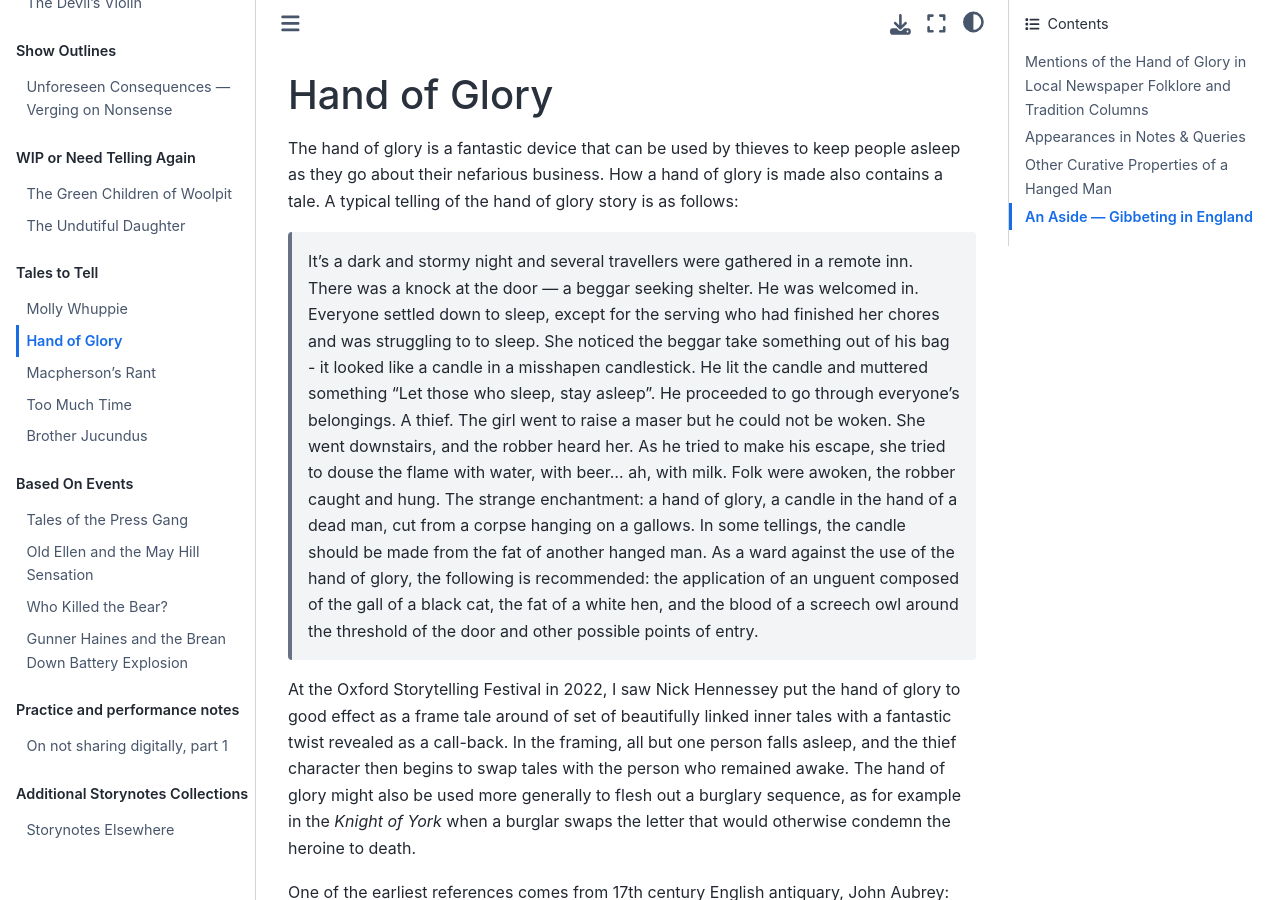
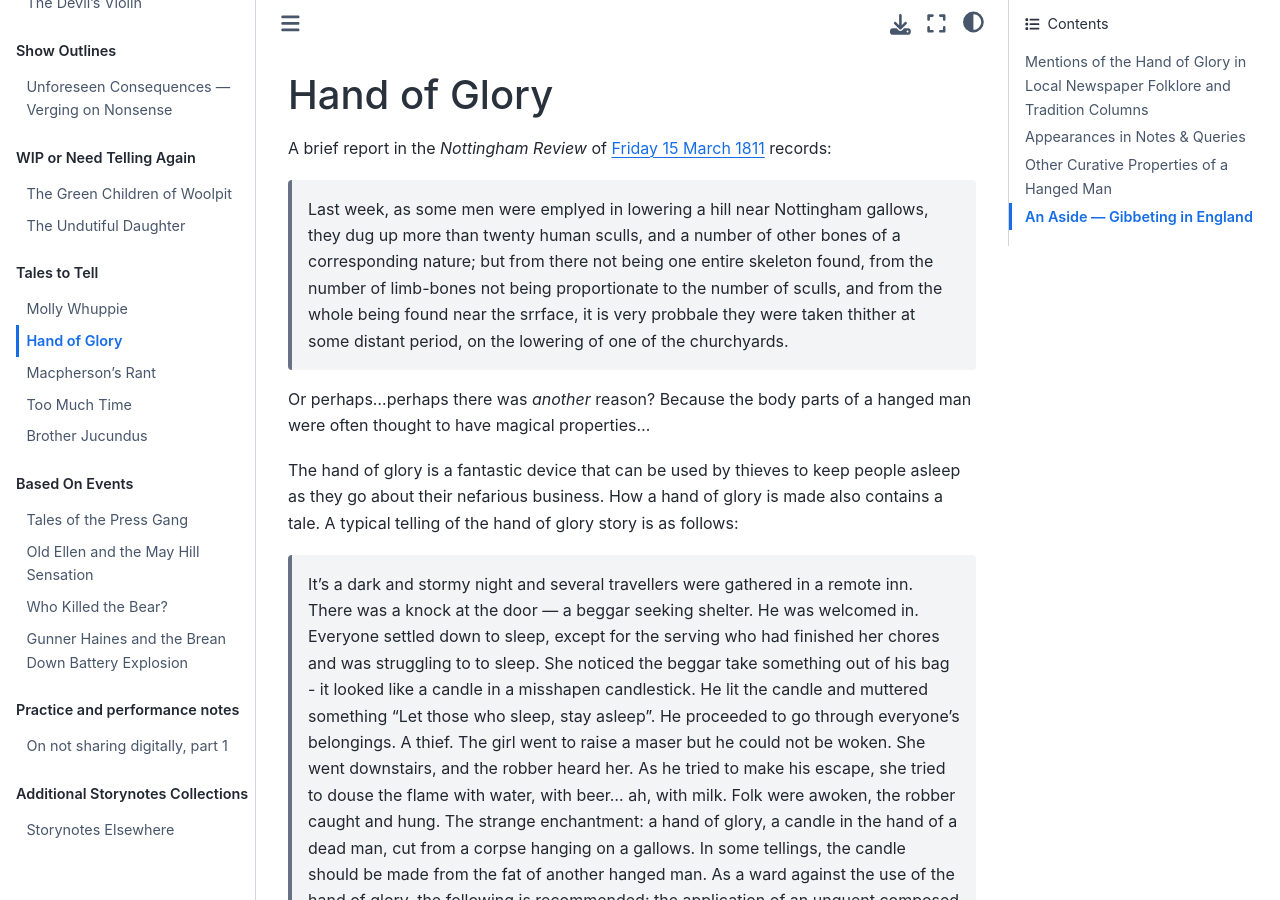
Before and after one commit to psychemedia/storytelling-notes, a Jupyter Book: the page built from hand-of-glory.md, in a window 1280 px wide and 900 px high. Built offline with Jupyter Book 1.0.4 settings and Sphinx 7.4.7 and the Sphinx Book theme 1.1.4, drawn with Linux system fonts in a browser that asks for light colours; some of the changed text lies outside the part shown.

Commit message:
Update hand-of-glory.md

```diff
--- a/hand-of-glory.md
+++ b/hand-of-glory.md
@@ -1,4 +1,10 @@
 # Hand of Glory
+
+A brief report in the *Nottingham Review* of [Friday 15 March 1811](https://britishnewspaperarchive.co.uk/viewer/bl/0001100/18110315/045/0004) records:
+
+> Last week, as some men were emplyed in lowering a hill near Nottingham gallows, they dug up more than twenty human sculls, and a number of other bones of a corresponding nature; but from there not being one entire skeleton found, from the number of limb-bones not being proportionate to the number of sculls, and from the whole being found near the srrface, it is very probbale they were taken thither at some distant period, on the lowering of one of the churchyards.
+
+Or perhaps...perhaps there was *another* reason? Because the body parts of a hanged man were often thought to have magical properties...
 
 The hand of glory is a fantastic device that can be used by thieves to keep people asleep as they go about their nefarious business. How a hand of glory is made also contains a tale. A typical telling of the hand of glory story is as follows:
 
```
Also changed, not shown: other parts of hand-of-glory.md (+1 -1 lines).
